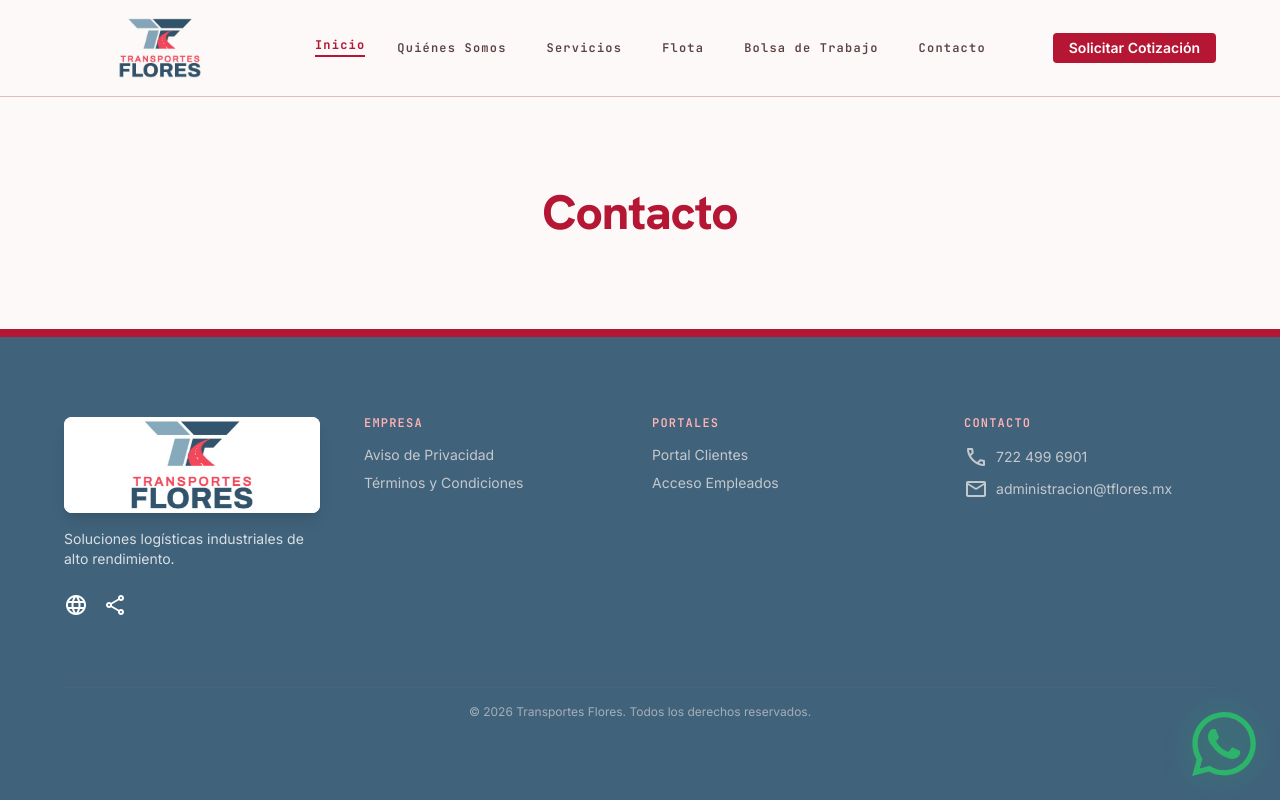
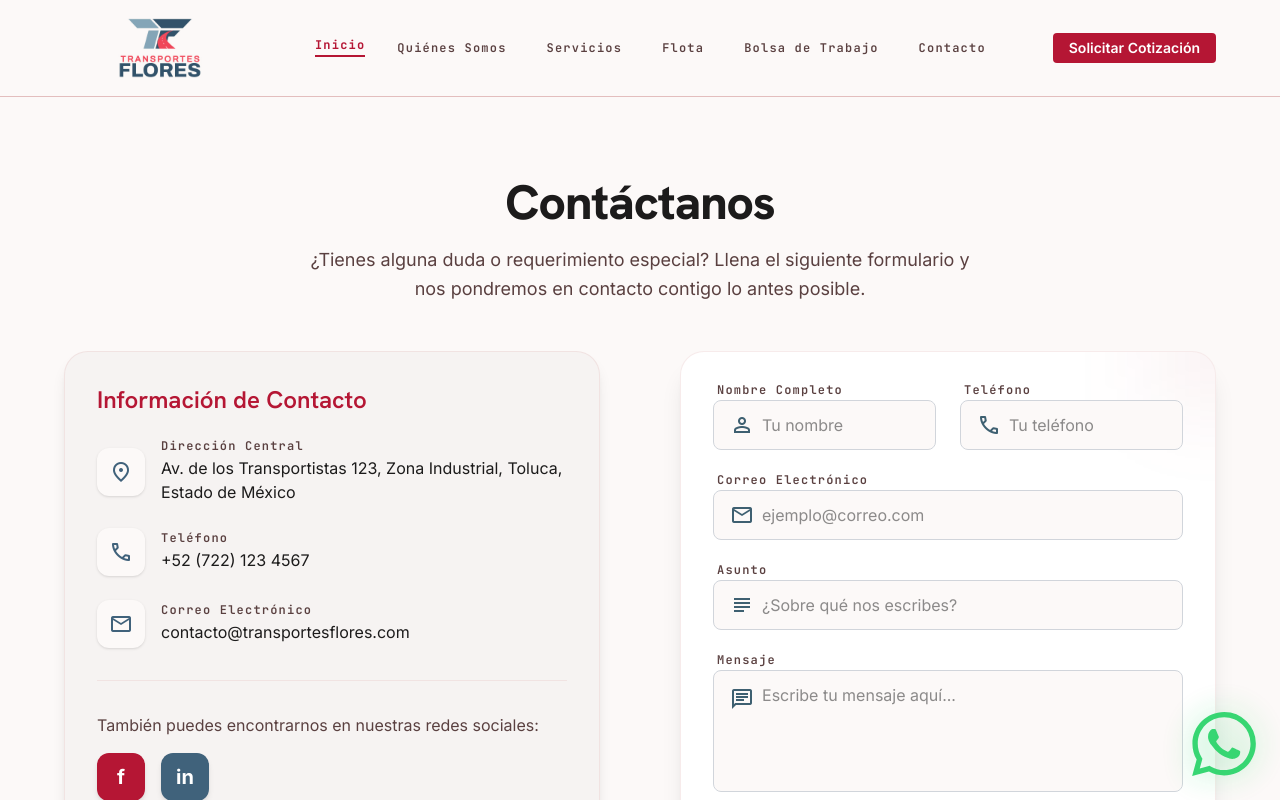
Before and after one commit to davidsll993/Transportes-Flores, a Next.js app: page /contacto in a window 1280 px wide. Shown: the top 800 px of the page. Built offline with nearby package versions, Linux system fonts and the light colour scheme.

Commit message:
Fondo Mejorado

```diff
--- a/app/contacto/page.tsx
+++ b/app/contacto/page.tsx
@@ -1,7 +1,126 @@
+"use client";
+import React, { useState } from 'react';
+
 export default function ContactoPage() {
+  const [formData, setFormData] = useState({
+    nombre: '',
+    email: '',
+    telefono: '',
+    asunto: '',
+    mensaje: ''
+  });
+
+  const handleSubmit = (e: React.FormEvent) => {
+    e.preventDefault();
+    const { nombre, email, telefono, asunto, mensaje } = formData;
+    const subject = encodeURIComponent(asunto || 'Contacto desde Sitio Web');
+    const body = encodeURIComponent(`Nombre: ${nombre}\nEmail: ${email}\nTeléfono: ${telefono}\n\nMensaje:\n${mensaje}`);
+    window.open(`mailto:contacto@transportesflores.com?subject=${subject}&body=${body}`);
+  };
+
   return (
-    <div className="flex-grow flex items-center justify-center">
-      <h1 className="font-display-lg text-display-lg text-primary">Contacto</h1>
+    <div className="py-xl max-w-7xl mx-auto px-margin-mobile md:px-margin-desktop w-full min-h-[70vh] flex flex-col justify-center">
+      <div className="text-center mb-12">
+        <h1 className="font-display-lg text-display-lg text-on-surface mb-4">Contáctanos</h1>
+        <p className="text-body-lg text-on-surface-variant max-w-2xl mx-auto">
+          ¿Tienes alguna duda o requerimiento especial? Llena el siguiente formulario y nos pondremos en contacto contigo lo antes posible.
+        </p>
+      </div>
+
+      <div className="grid grid-cols-1 md:grid-cols-2 gap-xl items-start">
+        {/* Contact Info */}
+        <div className="bg-surface-container-low p-8 rounded-3xl border border-outline-variant/30 space-y-6 shadow-lg">
+          <h3 className="font-headline-md text-headline-md text-primary mb-6">Información de Contacto</h3>
+
+          <div className="flex items-center gap-4 text-on-surface">
+            <span className="material-symbols-outlined text-secondary text-3xl bg-surface p-3 rounded-full shadow-sm">location_on</span>
+            <div>
+              <p className="font-label-caps text-label-caps text-on-surface-variant mb-1">Dirección Central</p>
+              <p className="font-body-md text-body-md">Av. de los Transportistas 123, Zona Industrial, Toluca, Estado de México</p>
+            </div>
+          </div>
+
+          <div className="flex items-center gap-4 text-on-surface">
+            <span className="material-symbols-outlined text-secondary text-3xl bg-surface p-3 rounded-full shadow-sm">call</span>
+            <div>
+              <p className="font-label-caps text-label-caps text-on-surface-variant mb-1">Teléfono</p>
+              <p className="font-body-md text-body-md">+52 (722) 123 4567</p>
+            </div>
+          </div>
+
+          <div className="flex items-center gap-4 text-on-surface">
+            <span className="material-symbols-outlined text-secondary text-3xl bg-surface p-3 rounded-full shadow-sm">mail</span>
+            <div>
+              <p className="font-label-caps text-label-caps text-on-surface-variant mb-1">Correo Electrónico</p>
+              <p className="font-body-md text-body-md">contacto@transportesflores.com</p>
+            </div>
+          </div>
+
+          <div className="mt-8 pt-8 border-t border-outline-variant/30">
+            <p className="font-body-md text-on-surface-variant mb-4">También puedes encontrarnos en nuestras redes sociales:</p>
+            <div className="flex gap-4">
+              <a href="#" className="w-12 h-12 rounded-full bg-primary text-white flex items-center justify-center hover:scale-110 transition-transform shadow-md">
+                <span className="font-bold text-xl">f</span>
+              </a>
+              <a href="#" className="w-12 h-12 rounded-full bg-secondary text-white flex items-center justify-center hover:scale-110 transition-transform shadow-md">
+                <span className="font-bold text-xl">in</span>
+              </a>
+            </div>
+          </div>
+        </div>
+
+        {/* Contact Form */}
+        <div className="bg-white p-8 rounded-3xl border border-outline-variant/30 shadow-xl relative overflow-hidden">
+          <div className="absolute top-0 right-0 w-32 h-32 bg-primary/5 rounded-full blur-2xl -translate-y-1/2 translate-x-1/2"></div>
+          <form onSubmit={handleSubmit} className="relative z-10 flex flex-col gap-6">
+            <div className="grid grid-cols-1 md:grid-cols-2 gap-6">
+              <div className="space-y-1">
+                <label className="text-label-caps font-label-caps text-on-surface-variant block ml-1">Nombre Completo</label>
+                <div className="industrial-border rounded-xl px-4 py-3 industrial-focus transition-all duration-300 flex items-center gap-2 bg-surface">
+                  <span className="material-symbols-outlined text-tertiary">person</span>
+                  <input required value={formData.nombre} onChange={e => setFormData({...formData, nombre: e.target.value})} type="text" placeholder="Tu nombre" className="w-full bg-transparent border-none p-0 focus:ring-0 text-body-md outline-none" />
+                </div>
+              </div>
+              <div className="space-y-1">
+                <label className="text-label-caps font-label-caps text-on-surface-variant block ml-1">Teléfono</label>
+                <div className="industrial-border rounded-xl px-4 py-3 industrial-focus transition-all duration-300 flex items-center gap-2 bg-surface">
+                  <span className="material-symbols-outlined text-tertiary">phone</span>
+                  <input required value={formData.telefono} onChange={e => setFormData({...formData, telefono: e.target.value})} type="tel" placeholder="Tu teléfono" className="w-full bg-transparent border-none p-0 focus:ring-0 text-body-md outline-none" />
+                </div>
+              </div>
+            </div>
+
+            <div className="space-y-1">
+              <label className="text-label-caps font-label-caps text-on-surface-variant block ml-1">Correo Electrónico</label>
+              <div className="industrial-border rounded-xl px-4 py-3 industrial-focus transition-all duration-300 flex items-center gap-2 bg-surface">
+                <span className="material-symbols-outlined text-tertiary">email</span>
+                <input required value={formData.email} onChange={e => setFormData({...formData, email: e.target.value})} type="email" placeholder="ejemplo@correo.com" className="w-full bg-transparent border-none p-0 focus:ring-0 text-body-md outline-none" />
+              </div>
+            </div>
+
+            <div className="space-y-1">
+              <label className="text-label-caps font-label-caps text-on-surface-variant block ml-1">Asunto</label>
+              <div className="industrial-border rounded-xl px-4 py-3 industrial-focus transition-all duration-300 flex items-center gap-2 bg-surface">
+                <span className="material-symbols-outlined text-tertiary">subject</span>
+                <input required value={formData.asunto} onChange={e => setFormData({...formData, asunto: e.target.value})} type="text" placeholder="¿Sobre qué nos escribes?" className="w-full bg-transparent border-none p-0 focus:ring-0 text-body-md outline-none" />
+              </div>
+            </div>
+
+            <div className="space-y-1">
+              <label className="text-label-caps font-label-caps text-on-surface-variant block ml-1">Mensaje</label>
+              <div className="industrial-border rounded-xl px-4 py-3 industrial-focus transition-all duration-300 flex gap-2 bg-surface">
+                <span className="material-symbols-outlined text-tertiary pt-1">chat</span>
+                <textarea required value={formData.mensaje} onChange={e => setFormData({...formData, mensaje: e.target.value})} rows={4} placeholder="Escribe tu mensaje aquí..." className="w-full bg-transparent border-none p-0 focus:ring-0 text-body-md outline-none resize-none"></textarea>
+              </div>
+            </div>
+
+            <button type="submit" className="mt-2 bg-primary text-white py-4 rounded-xl font-button text-button transition-all duration-300 hover:bg-primary-container hover:scale-[1.02] active:scale-95 shadow-lg flex items-center justify-center gap-2">
+              <span className="material-symbols-outlined">send</span>
+              Enviar Mensaje
+            </button>
+          </form>
+        </div>
+      </div>
     </div>
   );
 }
--- a/app/page.tsx
+++ b/app/page.tsx
@@ -31,7 +31,7 @@ export default function Home() {
       {/* 2. Hero Section */}
       <section className="relative w-full h-[80vh] min-h-[600px] flex items-center justify-center bg-inverse-surface overflow-hidden">
         <div className="absolute inset-0 z-0">
-          <img className="w-full h-full object-cover opacity-80 scale-105 transition-transform duration-[20s] ease-out hover:scale-110" alt="Logistics vehicle" src="https://lh3.googleusercontent.com/aida-public/AB6AXuBiBZ8_hvGeHawV34s2qCxQ47pbuQkXS86FyntPf6XGmrd2jFhB2eTrw4eNCj25XdapJ2VehtbjZdJN0TGg5QPEXhP8MxaoGHCaIL8eSHTmyu1C-2UlTri6MuZeiAmKRhk2T8gFZ22U9Gr0Wf3iNAzyAfBUir_HEyI3SeO2vTPnBSeliAUyvsiQtbAlIVuFl_NiS9m2NmDWx-2WyVAnv4VeDK7OSC4sy-LG3ekB1-zLgtFbzrriFWZRL0A71aXUsPJtIKqDSTllCR4" />
+          <img className="w-full h-full object-cover object-bottom opacity-80 scale-105 transition-transform duration-[20s] ease-out hover:scale-110" alt="Logistics vehicle" src="/hero-bg.jpg" />
           <div className="absolute inset-0 bg-black/40"></div>
         </div>
         <div className="relative z-10 w-full max-w-7xl mx-auto px-margin-mobile md:px-margin-desktop flex flex-col items-center justify-center text-center">
@@ -48,7 +48,7 @@ export default function Home() {
             <a href="/contacto" className="bg-secondary text-white px-8 py-3 md:py-4 rounded font-button text-button transition-all duration-300 hover:bg-secondary-container hover:scale-105 shadow-lg flex items-center justify-center">
               CONTACTO
             </a>
-            <button onClick={() => document.getElementById('cotizacion')?.scrollIntoView({ behavior: 'smooth' })} className="bg-white text-primary px-8 py-3 md:py-4 rounded font-button text-button font-bold transition-all duration-300 hover:bg-gray-100 hover:scale-105 shadow-lg flex items-center justify-center">
+            <button onClick={() => { document.getElementById('cotizacion')?.scrollIntoView({ behavior: 'smooth' }); setTimeout(() => document.getElementById('input-nombre')?.focus(), 500); }} className="bg-white text-primary px-8 py-3 md:py-4 rounded font-button text-button font-bold transition-all duration-300 hover:bg-gray-100 hover:scale-105 shadow-lg flex items-center justify-center">
               COTIZA
             </button>
           </div>
@@ -56,7 +56,7 @@ export default function Home() {
       </section>
 
       {/* 3. Quick Quote Widget */}
-      <section id="cotizacion" className="relative z-20 -mt-xl px-margin-mobile md:px-margin-desktop max-w-7xl mx-auto w-full">
+      <section id="cotizacion" className="relative z-20 -mt-xl px-margin-mobile md:px-margin-desktop max-w-7xl mx-auto w-full scroll-mt-32">
         <div className="bg-surface/85 backdrop-blur-xl rounded-2xl shadow-2xl border border-white/40 p-md transition-all duration-500 hover:shadow-primary/10 hover:-translate-y-1">
           <div className="mb-sm text-secondary font-headline-md text-headline-md flex items-center gap-xs">
             <span className="material-symbols-outlined text-primary">calculate</span>
@@ -69,7 +69,7 @@ export default function Home() {
                 <label className="block text-label-caps font-label-caps text-on-surface-variant mb-1">Nombre Completo</label>
                 <div className="flex items-center gap-2 text-on-surface">
                   <span className="material-symbols-outlined text-tertiary text-sm">person</span>
-                  <input required value={formData.nombre} onChange={(e) => setFormData({...formData, nombre: e.target.value})} className="w-full bg-transparent border-none p-0 focus:ring-0 text-body-md font-body-md placeholder:text-surface-dim outline-none" placeholder="Juan Pérez" type="text" />
+                  <input id="input-nombre" required value={formData.nombre} onChange={(e) => setFormData({...formData, nombre: e.target.value})} className="w-full bg-transparent border-none p-0 focus:ring-0 text-body-md font-body-md placeholder:text-surface-dim outline-none" placeholder="Juan Pérez" type="text" />
                 </div>
               </div>
               <div className="industrial-border rounded-xl bg-white/90 px-3 py-2 industrial-focus transition-all duration-300 hover:border-primary/50">
```
Also changed, not shown: public/hero-bg.jpg (added).
